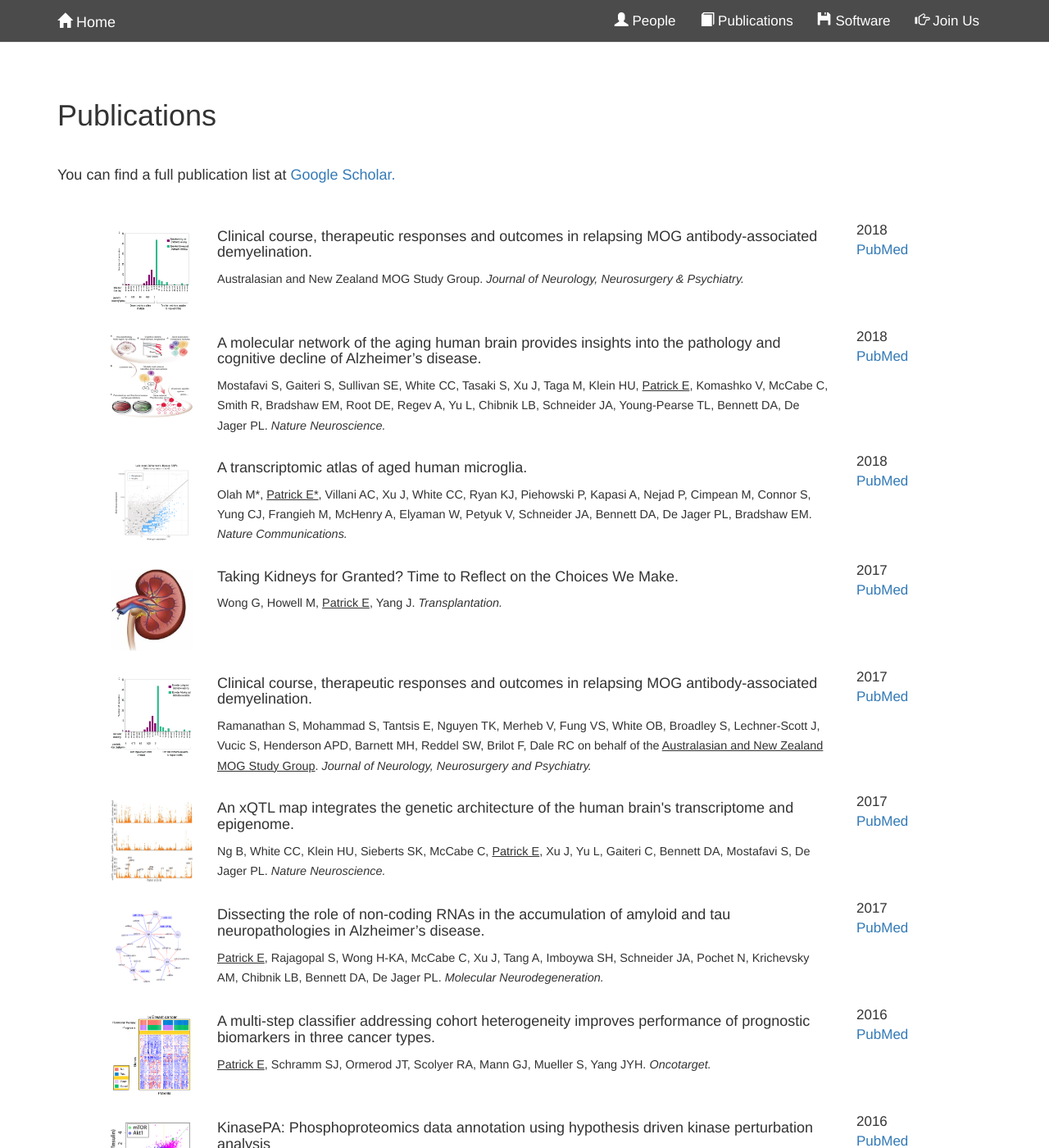
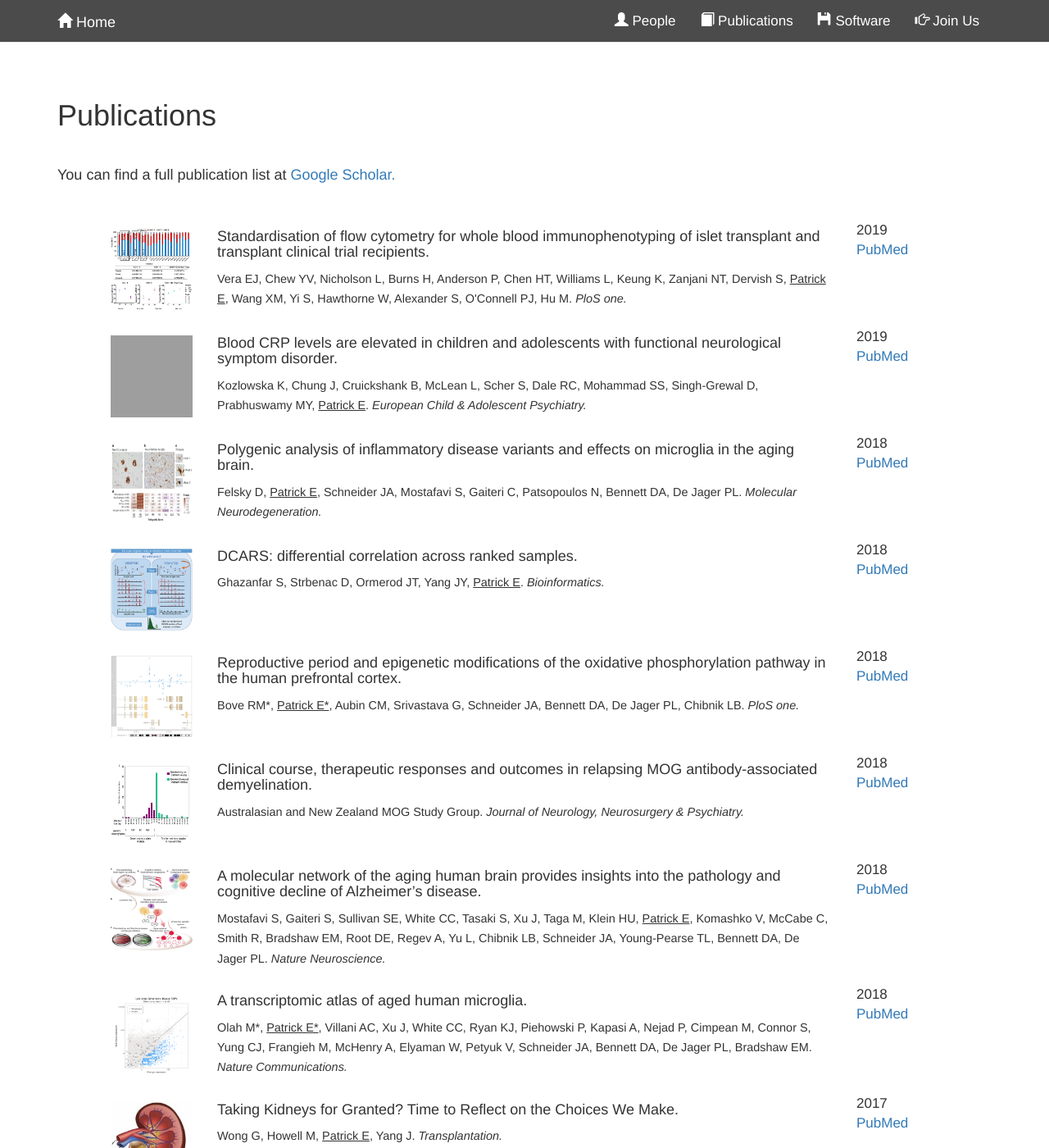
Before and after one commit to ellispatrick/ellispatrick.github.io, a Jekyll site: the page built from publications.html, in a window 1280 px wide and 1400 px high. Shown: the whole window at 82% size. Built offline with Jekyll 4.4.1, drawn with Linux system fonts in a browser that asks for light colours; nearby versions of some CDN libraries; a style sheet for code colours, icons or effects is not loaded; grey boxes are pictures that could not be loaded.

Commit message:
Update publications

```diff
--- a/_data/publications.yml
+++ b/_data/publications.yml
@@ -1,4 +1,57 @@
 ---
+- title: >
+    Standardisation of flow cytometry for whole blood immunophenotyping of islet transplant and transplant clinical trial recipients.
+  author: >
+    Vera EJ, Chew YV, Nicholson L, Burns H, Anderson P, Chen HT, Williams L, Keung K, Zanjani NT, Dervish S, <u>Patrick E</u>, Wang XM, Yi S, Hawthorne W, Alexander S, O'Connell PJ, Hu M.
+  year: 2019
+  image: ../images/Publications/2019FlowVar.jpg
+  where: PloS one
+  repo:
+   name: PubMed
+   url: https://www-ncbi-nlm-nih-gov/pubmed/31116766
+
+- title: >
+    Blood CRP levels are elevated in children and adolescents with functional neurological symptom disorder.
+  author: >
+    Kozlowska K, Chung J, Cruickshank B, McLean L, Scher S, Dale RC, Mohammad SS, Singh-Grewal D, Prabhuswamy MY, <u>Patrick E</u>.
+  year: 2019
+  image: ../images/Publications/2019Blood.jpg
+  where: European Child & Adolescent Psychiatry
+  repo:
+   name: PubMed
+   url: https://www-ncbi-nlm-nih-gov/pubmed/30143887
+
+- title: >
+    Polygenic analysis of inflammatory disease variants and effects on microglia in the aging brain.
+  author: >
+    Felsky D, <u>Patrick E</u>, Schneider JA, Mostafavi S, Gaiteri C, Patsopoulos N, Bennett DA, De Jager PL.
+  year: 2018
+  image: ../images/Publications/2018Risk.jpg
+  where: Molecular Neurodegeneration
+  repo:
+   name: PubMed
+   url: https://www-ncbi-nlm-nih-gov/pubmed/30041668
+
+- title: >
+    DCARS: differential correlation across ranked samples.
+  author: >
+    Ghazanfar S, Strbenac D, Ormerod JT, Yang JY, <u>Patrick E</u>.
+  year: 2018
+  image: ../images/Publications/2018DCARS.jpg
+  where: Bioinformatics
+  repo:
+   name: PubMed
+   url: https://www-ncbi-nlm-nih-gov/pubmed/30102408
+- title: >
+    Reproductive period and epigenetic modifications of the oxidative phosphorylation pathway in the human prefrontal cortex.
+  author: >
+    Bove RM*, <u>Patrick E*</u>, Aubin CM, Srivastava G, Schneider JA, Bennett DA, De Jager PL, Chibnik LB.
+  year: 2018
+  image: ../images/Publications/2018Sex.jpg
+  where: PloS one
+  repo:
+   name: PubMed
+   url: https://www-ncbi-nlm-nih-gov/pubmed/30052629
 
 - title: >
     Clinical course, therapeutic responses and outcomes in relapsing MOG antibody-associated demyelination.
```
Also changed, not shown: images/Publications/2018DCARS.jpg (added), images/Publications/2018Risk.jpg (added), images/Publications/2018Sex.jpg (added), images/Publications/2019FlowVar.jpg (added).
